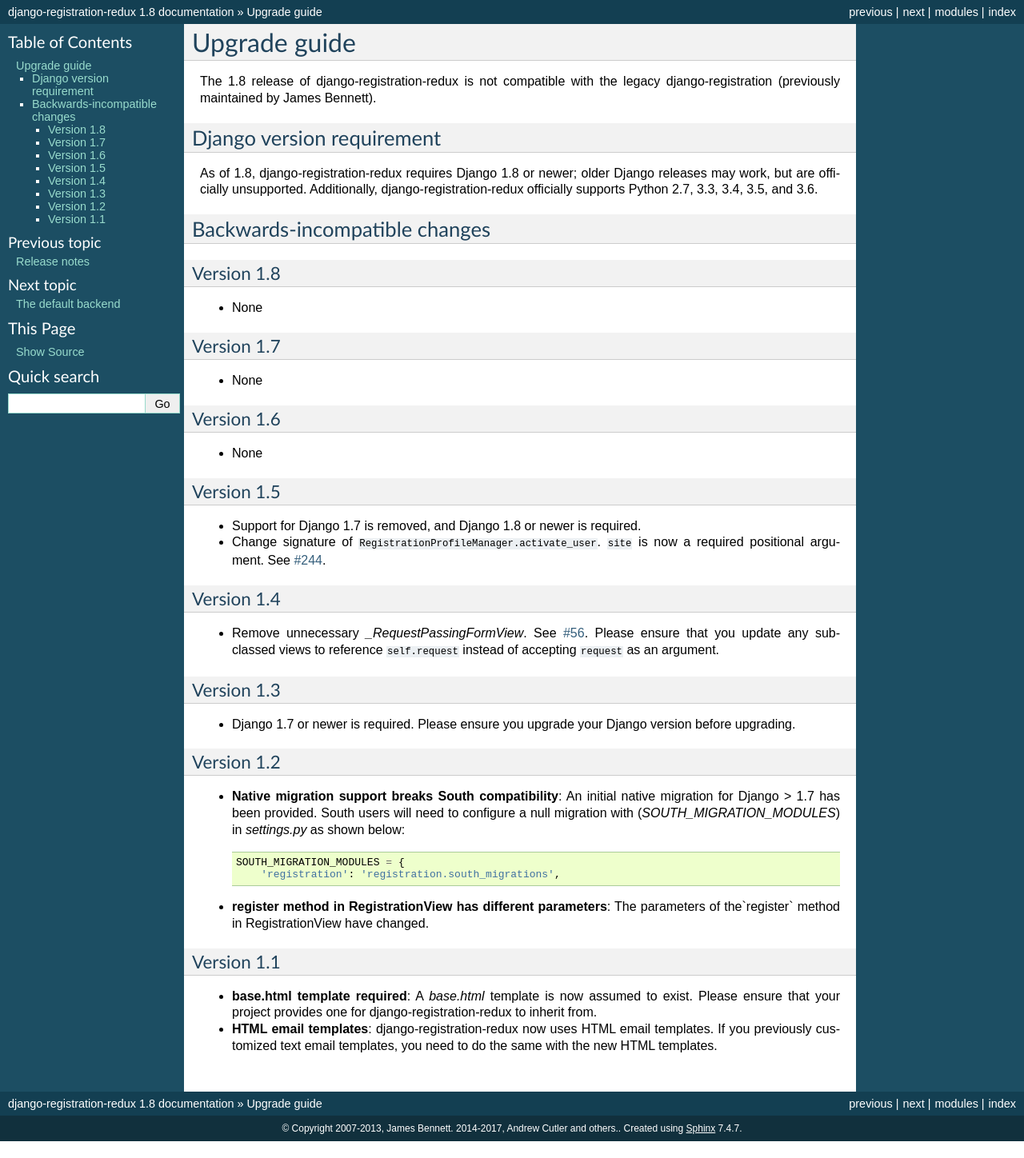
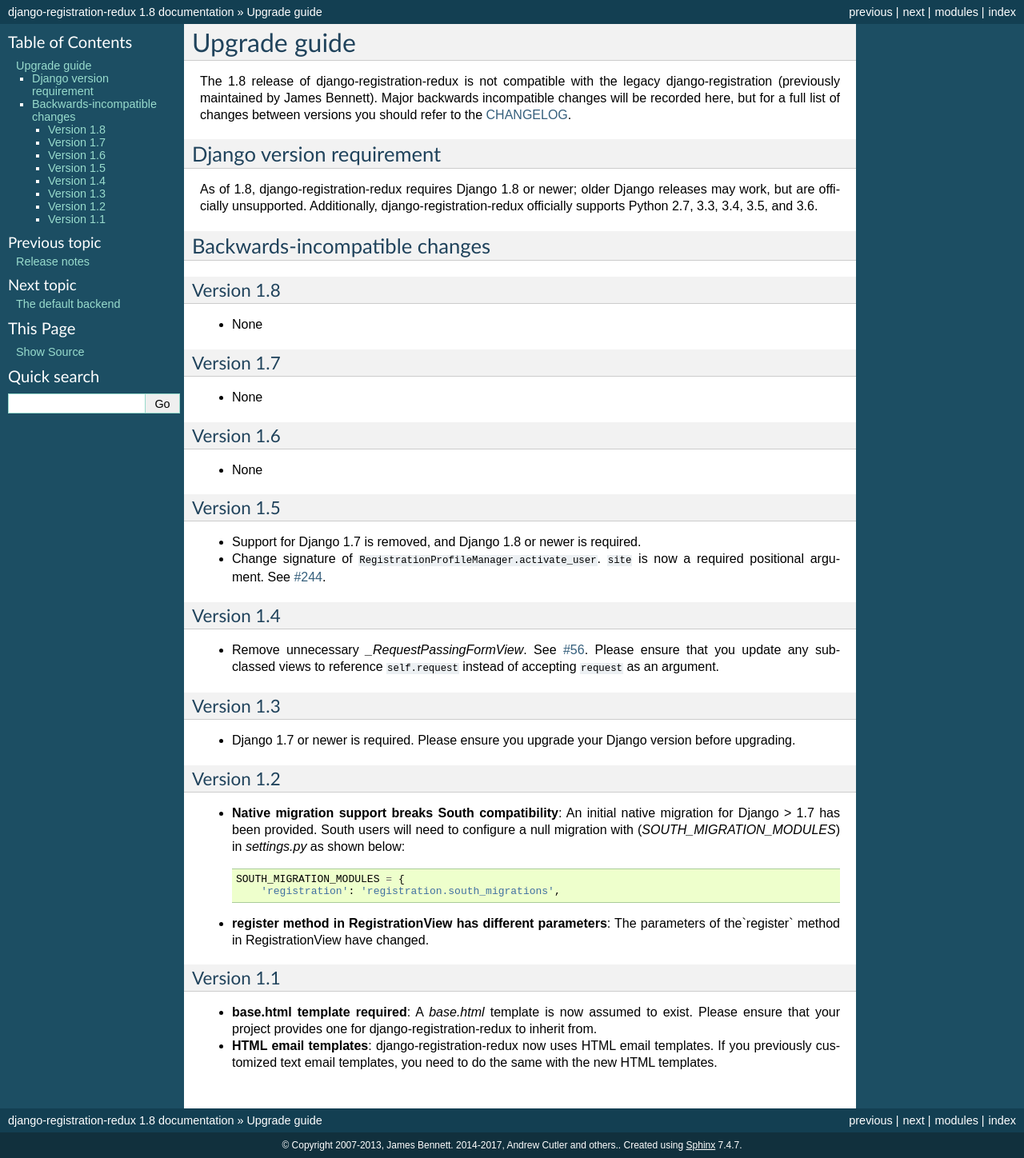
Before and after one commit to macropin/django-registration, a Sphinx documentation site: the page built from docs/upgrade.rst, in a window 1280 px wide. Shown: the whole page at 80% size. Built offline with Sphinx 7.4.7, drawn with Linux system fonts in a browser that asks for light colours; pages that are not in the unit, such as notebooks, are missing from menus; before the commit the page ends 1427 px from its top, so only the background shows below that.

Commit message:
Link CHANGELOG to upgrade.rst

```diff
--- a/docs/upgrade.rst
+++ b/docs/upgrade.rst
@@ -4,8 +4,10 @@
 =============
 
 The |version| release of |project| is not compatible with the legacy
-django-registration (previously maintained by James Bennett).
-
+django-registration (previously maintained by James Bennett). Major backwards
+incompatible changes will be recorded here, but for a full list of changes
+between versions you should refer to the `CHANGELOG
+<https://github.com/macropin/django-registration/blob/master/CHANGELOG>`_.
 
 Django version requirement
 --------------------------
```
